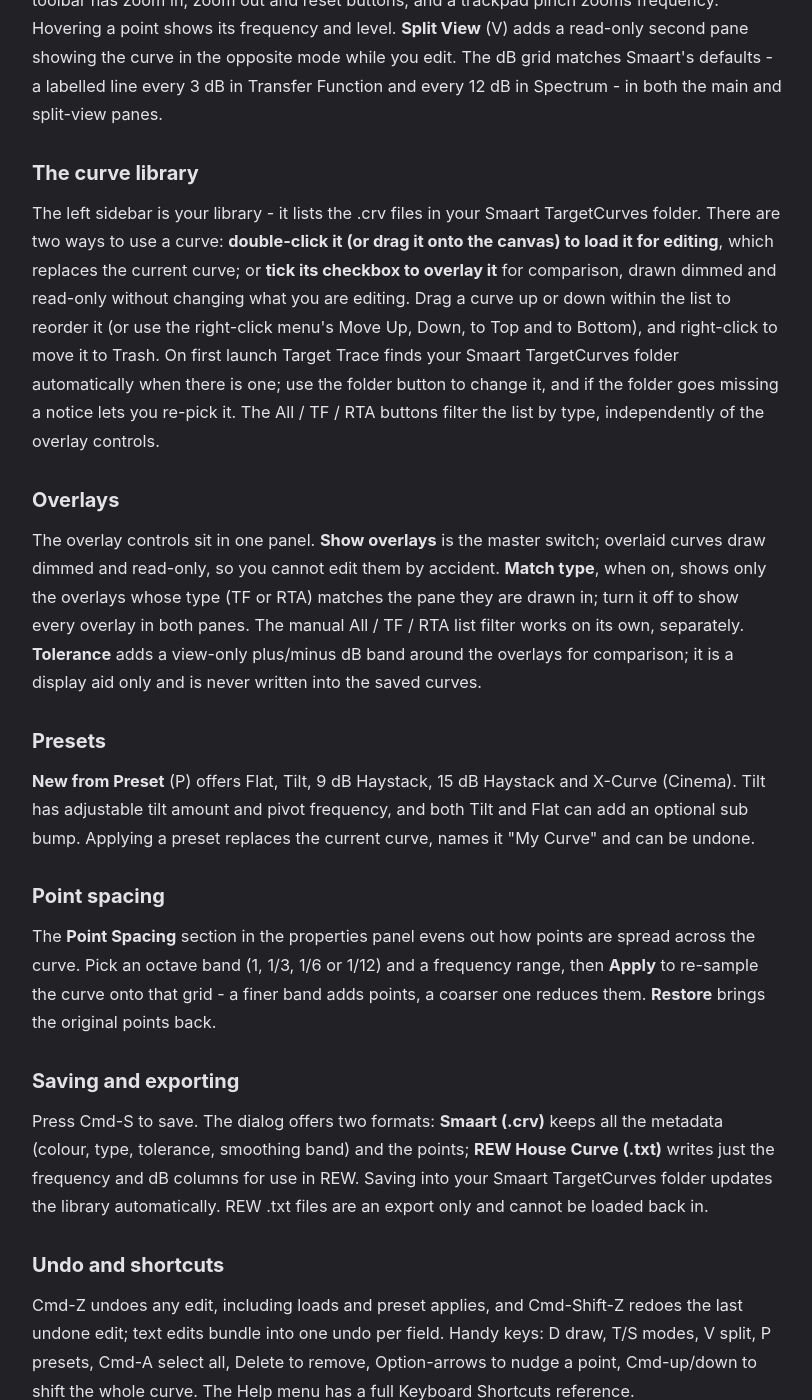
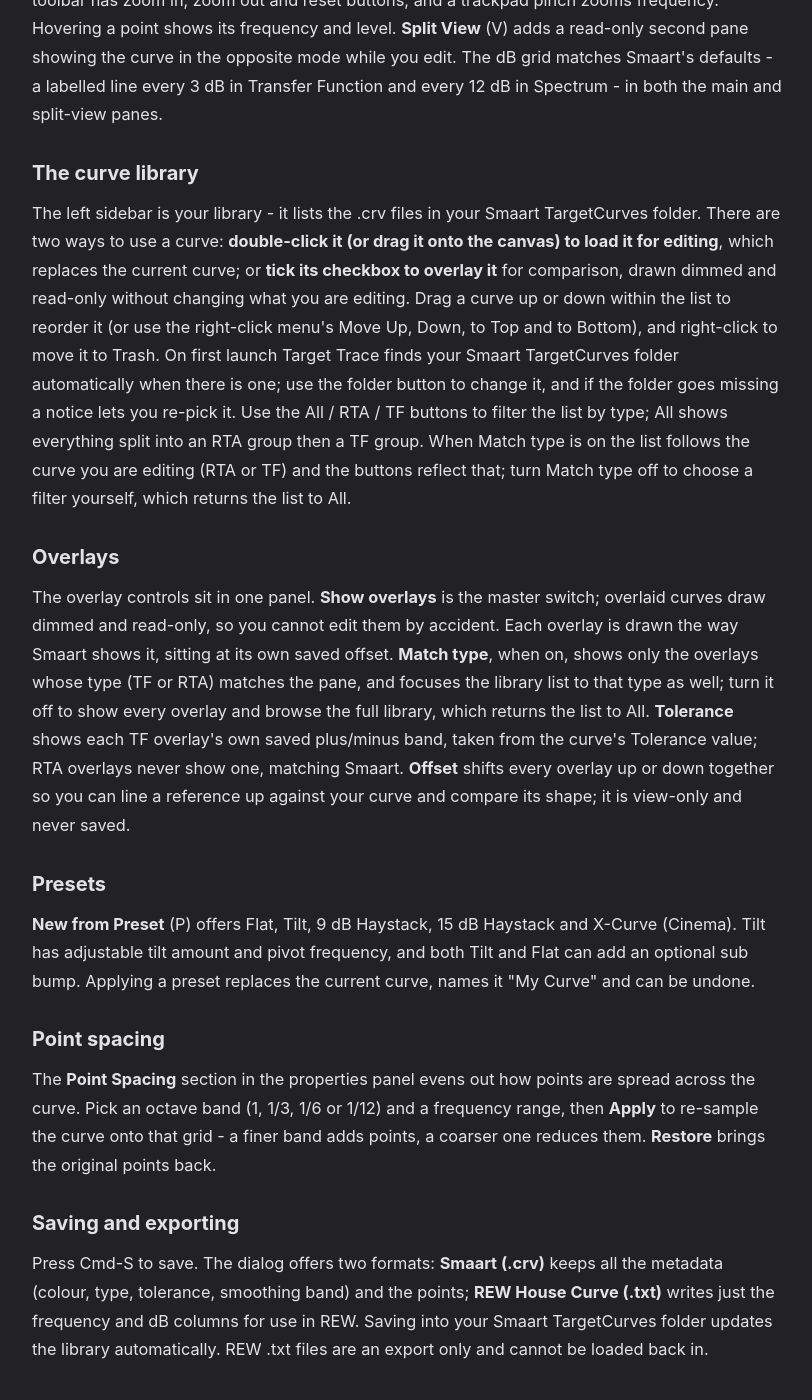
Before and after one commit to BSKapps/bskapps.github.io, a Jekyll site: the page built from articles/target-trace-guide/index.html, in a window 1280 px wide and 1400 px high, scrolled down 1839 px. Shown: the whole window, without its empty margins (232-1044 px from the left). Built offline with Jekyll 4.4.1, drawn with Linux system fonts in a browser that asks for light colours; some of the changed text lies outside the part shown.

Commit message:
Target Trace 1.2 - new screenshots, video, version bump, guide update

```diff
--- a/_data/content.json
+++ b/_data/content.json
@@ -13,19 +13,14 @@
       "version": "v2.3",
       "released": "29 May 2026",
       "features": [
-        "Live download/upload speed per adapter",
-        "Switch between DHCP, Static IP, and saved presets in seconds",
-        "Manage macOS Network Locations from the menu bar - create, rename, delete, and reorder services",
-        "Run a full LAN scan to see every device on your network",
-        "Test your connection speed without leaving the menu bar",
-        "Dante and pro audio network readiness - MTU, multicast, link speed, duplex, and subnet overlap",
-        "System Info Panel - CPU, RAM, Wi-Fi signal and more",
-        "SSID and full Wi-Fi details at a glance",
-        "Monitor all network adapters - Wi-Fi, Ethernet, USB, Thunderbolt, iPhone tethering",
-        "Click to copy any IP, subnet, gateway, or MAC address",
-        "IP change notifications - know immediately when your connection changes",
-        "Colour-coded status dots for instant adapter state recognition",
-        "Run at Login for always-on monitoring"
+        "Fast IP switching - DHCP, static or DHCP-reserved in one click",
+        "Save and load IP presets for any device",
+        "Powerful LAN scanner - see every device, one-click Join to hop onto another subnet",
+        "Built-in speed test",
+        "Advanced connection diagnostics - bufferbloat (loaded latency) and a live packet-loss monitor",
+        "Dante readiness - MTU, link speed, duplex and subnet-overlap checks",
+        "Full Wi-Fi details and live per-adapter speed",
+        "Click to copy any IP, subnet, gateway or MAC"
       ],
       "description": "Everything you need to know about your network, one click away. Switch IP configs, run a speed test, scan the LAN, and check Dante readiness - without opening a terminal. Built for AV techs and IT professionals."
     },
@@ -45,8 +40,8 @@
       "tagline": "Build precise target curves for Smaart or REW - from scratch, your own measurements, or built-in presets.",
       "price": "$8.99 USD",
       "macos": "macOS 14.0+",
-      "version": "v1.1",
-      "released": "20 June 2026",
+      "version": "v1.2",
+      "released": "22 June 2026",
       "features": [
         "Drag-and-drop control point editing with multi-select",
         "Freehand draw mode with pencil cursor",
@@ -56,10 +51,9 @@
         "Convert any curve between TF and RTA and back, with no data loss",
         "Split View - see your curve in both modes side by side",
         "Z / A / C weighting filter for RTA view (IEC 61672)",
-        "Tolerance band overlay",
         "Non-destructive smoothing (1, 1/3, 1/6, 1/12 octave)",
-        "Curve library with TF / Spectrum filter and drag-to-reorder (syncs Smaart's index)",
-        "Overlay curves to compare, with a Match type filter and a view-only tolerance band",
+        "Curve library with TF / RTA filter and drag-to-reorder (syncs Smaart's index)",
+        "Overlay curves to compare - each at its own Smaart offset and tolerance band, with Match type filter",
         "X and Y axis zoom with scroll, pinch, and keyboard",
         "Save directly to Smaart TargetCurves folder",
         "Drag a .crv file into Target Trace to open it",
--- a/_data/guides/target-trace-guide.json
+++ b/_data/guides/target-trace-guide.json
@@ -4,7 +4,7 @@
   "web": {
     "pageTitle": "Target Trace user guide - BSK Apps",
     "h1": "Target Trace user guide",
-    "dateLine": "Updated for version 1.1",
+    "dateLine": "Updated for version 1.2",
     "description": "A how-to guide for Target Trace: drawing and editing target curves, TF and Spectrum modes, smoothing and weighting, the Smaart library, presets, and exporting .crv and REW files.",
     "canonical": "https://bskapps.com/articles/target-trace-guide",
     "ogTitle": "Target Trace user guide",
@@ -58,10 +58,10 @@
       { "type": "paragraph", "text": "Arrow keys and the scroll wheel pan and zoom frequency; hold Shift to zoom the dB axis. The toolbar has zoom in, zoom out and reset buttons, and a trackpad pinch zooms frequency. Hovering a point shows its frequency and level. **Split View** (V) adds a read-only second pane showing the curve in the opposite mode while you edit. The dB grid matches Smaart's defaults - a labelled line every 3 dB in Transfer Function and every 12 dB in Spectrum - in both the main and split-view panes." }
     ] },
     { "id": "the-curve-library", "title": "The curve library", "blocks": [
-      { "type": "paragraph", "text": "The left sidebar is your library - it lists the .crv files in your Smaart TargetCurves folder. There are two ways to use a curve: **double-click it (or drag it onto the canvas) to load it for editing**, which replaces the current curve; or **tick its checkbox to overlay it** for comparison, drawn dimmed and read-only without changing what you are editing. Drag a curve up or down within the list to reorder it (or use the right-click menu's Move Up, Down, to Top and to Bottom), and right-click to move it to Trash. On first launch Target Trace finds your Smaart TargetCurves folder automatically when there is one; use the folder button to change it, and if the folder goes missing a notice lets you re-pick it. The All / TF / RTA buttons filter the list by type, independently of the overlay controls." }
+      { "type": "paragraph", "text": "The left sidebar is your library - it lists the .crv files in your Smaart TargetCurves folder. There are two ways to use a curve: **double-click it (or drag it onto the canvas) to load it for editing**, which replaces the current curve; or **tick its checkbox to overlay it** for comparison, drawn dimmed and read-only without changing what you are editing. Drag a curve up or down within the list to reorder it (or use the right-click menu's Move Up, Down, to Top and to Bottom), and right-click to move it to Trash. On first launch Target Trace finds your Smaart TargetCurves folder automatically when there is one; use the folder button to change it, and if the folder goes missing a notice lets you re-pick it. Use the All / RTA / TF buttons to filter the list by type; All shows everything split into an RTA group then a TF group. When Match type is on the list follows the curve you are editing (RTA or TF) and the buttons reflect that; turn Match type off to choose a filter yourself, which returns the list to All." }
     ] },
     { "id": "overlays", "title": "Overlays", "blocks": [
-      { "type": "paragraph", "text": "The overlay controls sit in one panel. **Show overlays** is the master switch; overlaid curves draw dimmed and read-only, so you cannot edit them by accident. **Match type**, when on, shows only the overlays whose type (TF or RTA) matches the pane they are drawn in; turn it off to show every overlay in both panes. The manual All / TF / RTA list filter works on its own, separately. **Tolerance** adds a view-only plus/minus dB band around the overlays for comparison; it is a display aid only and is never written into the saved curves." }
+      { "type": "paragraph", "text": "The overlay controls sit in one panel. **Show overlays** is the master switch; overlaid curves draw dimmed and read-only, so you cannot edit them by accident. Each overlay is drawn the way Smaart shows it, sitting at its own saved offset. **Match type**, when on, shows only the overlays whose type (TF or RTA) matches the pane, and focuses the library list to that type as well; turn it off to show every overlay and browse the full library, which returns the list to All. **Tolerance** shows each TF overlay's own saved plus/minus band, taken from the curve's Tolerance value; RTA overlays never show one, matching Smaart. **Offset** shifts every overlay up or down together so you can line a reference up against your curve and compare its shape; it is view-only and never saved." }
     ] },
     { "id": "presets", "title": "Presets", "blocks": [
       { "type": "paragraph", "text": "**New from Preset** (P) offers Flat, Tilt, 9 dB Haystack, 15 dB Haystack and X-Curve (Cinema). Tilt has adjustable tilt amount and pivot frequency, and both Tilt and Flat can add an optional sub bump. Applying a preset replaces the current curve, names it \"My Curve\" and can be undone." }
--- a/targettrace/index.html
+++ b/targettrace/index.html
@@ -64,11 +64,11 @@
         <div class="gallery-wrap">
             <button class="gallery-arrow" onclick="scrollGallery(-1)">&#8249;</button>
             <div class="screenshot-scroll" id="gallery">
-                <figure><img src="images/ss-editor.png?v=2" alt="Split View with curve library and overlays"><figcaption>Split View with curve library and overlays</figcaption></figure>
-                <figure><img src="images/ss-overlays.png" alt="Multiple curve overlays with A-weighting in Split View"><figcaption>Multiple overlays - A-weighting in Spectrum, tolerance band in TF</figcaption></figure>
-                <figure><img src="images/ss-spectrum.png?v=2" alt="TF editing with tolerance band and control points"><figcaption>TF editing with tolerance band and control points</figcaption></figure>
-                <figure><img src="images/ss-draw.png?v=2" alt="Split View showing TF above and RTA below"><figcaption>Split View - TF above, RTA below</figcaption></figure>
-                <figure><img src="images/ss-presets.png?v=2" alt="New from Preset picker"><figcaption>New from Preset - tilt, haystack, X-curve, and more</figcaption></figure>
+                <figure><img src="images/ss-editor.png?v=3" alt="TF editing with measurement overlay and tolerance band"><figcaption>TF editing with measurement overlay and per-curve tolerance band</figcaption></figure>
+                <figure><img src="images/ss-overlays.png?v=2" alt="Split View showing TF above and RTA below with multiple overlays"><figcaption>Split View - TF above, RTA below, with multiple overlays</figcaption></figure>
+                <figure><img src="images/ss-spectrum.png?v=3" alt="Curve library with TF overlays and control point editing"><figcaption>Curve library with TF overlays and control point editing</figcaption></figure>
+                <figure><img src="images/ss-draw.png?v=3" alt="RTA overlays from the curve library"><figcaption>Multiple RTA overlays from the curve library</figcaption></figure>
+                <figure><img src="images/ss-presets.png?v=3" alt="New from Preset picker"><figcaption>New from Preset - tilt, haystack, X-curve, and more</figcaption></figure>
             </div>
             <button class="gallery-arrow" onclick="scrollGallery(1)">&#8250;</button>
         </div>
```
Also changed, not shown: targettrace/images/ss-draw.png, targettrace/images/ss-editor.png, targettrace/images/ss-overlays.png, targettrace/images/ss-presets.png, targettrace/images/ss-spectrum.png, 1 other file.
